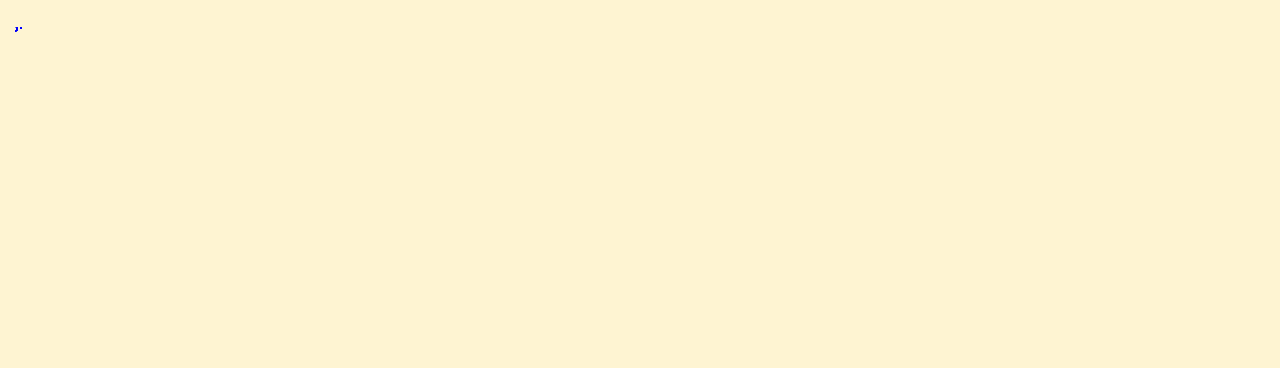
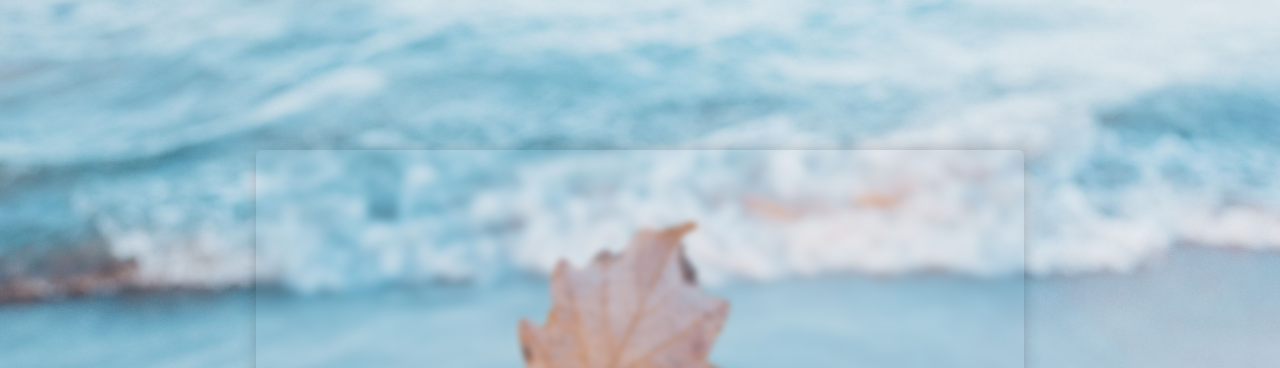
Before and after one commit to 2Donga/BackGroudTest, a plain HTML site: page index.html in a window 1280 px wide. Shown: the top 368 px of the page. Drawn offline with Linux system fonts and the light colour scheme.

Commit message:
初始化个人主页仓库

```diff
--- /dev/null
+++ b/css/demo.css
@@ -0,0 +1,29 @@
+body, html { font-size: 100%; 	padding: 0; margin: 0;}
+
+/* Reset */
+*,
+*:after,
+*:before {
+	-webkit-box-sizing: border-box;
+	-moz-box-sizing: border-box;
+	box-sizing: border-box;
+}
+
+/* Clearfix hack by Nicolas Gallagher: http://nicolasgallagher.com/micro-clearfix-hack/ */
+.clearfix:before,
+.clearfix:after {
+	content: " ";
+	display: table;
+}
+
+.clearfix:after {
+	clear: both;
+}
+
+body{
+	background: #494A5F;
+	color: #D5D6E2;
+	font-weight: 500;
+	font-size: 1.05em;
+	font-family: "Microsoft YaHei","Segoe UI", "Lucida Grande", Helvetica, Arial,sans-serif;
+}
--- /dev/null
+++ b/css/main.css
@@ -0,0 +1,131 @@
+html {
+	height: 100%;
+	/* Need Flex to force Panel overflow */
+	display: -webkit-box;
+	display: -ms-flexbox;
+	display: flex;
+	-webkit-box-flex: 1;
+	-ms-flex: 1 0 auto;
+	flex: 1 0 auto;
+	-webkit-box-align: center;
+	    -ms-flex-align: center;
+	        align-items: center;
+	-webkit-box-pack: center;
+	    -ms-flex-pack: center;
+	        justify-content: center;
+}
+
+body {
+	padding: 0;
+	margin: 0;
+	height: 100%;
+	background-position: center;
+	background-repeat: no-repeat;
+	background-attachment: local;
+	background-size: cover;
+	display: -webkit-box;
+	display: -ms-flexbox;
+	display: flex;
+	-webkit-box-align: center;
+	    -ms-flex-align: center;
+	        align-items: center;
+	-webkit-box-pack: center;
+	    -ms-flex-pack: center;
+	        justify-content: center;
+	-webkit-box-flex: 1;
+	    -ms-flex: 1 0 auto;
+	        flex: 1 0 auto;
+	-webkit-box-orient: vertical;
+	-webkit-box-direction: normal;
+	    -ms-flex-direction: column;
+	        flex-direction: column;
+			color:#fff;
+}
+
+.frosted-panel {
+	-webkit-box-shadow: 0 0 1rem 0 rgba(0, 0, 0, .2);
+	        box-shadow: 0 0 1rem 0 rgba(0, 0, 0, .2);
+	position: relative;
+	border-radius: 5px;
+	overflow: hidden;
+	visibility: hidden;
+	width: 0;
+	height: 0;
+}
+
+svg {
+	border-radius: 5px;
+	overflow: hidden;
+	height: 100%;
+	width: 100%;
+	position: absolute;
+	top: 0;
+	right: 0;
+	z-index: -1
+}
+
+.content {
+	z-index: 1;
+	overflow: hidden;
+}
+
+/* EVERYTHING BELOW THIS POINT IS FOR DEMO PURPOSES ONLY */
+
+.flex-container {
+	width: 100%;
+	height: 100%;
+	display: -webkit-box;
+	display: -ms-flexbox;
+	display: flex;
+	-webkit-box-align: center;
+	    -ms-flex-align: center;
+	        align-items: center;
+	-webkit-box-pack: center;
+	    -ms-flex-pack: center;
+	        justify-content: center;
+}
+
+.wh {
+	font-size: 30px;
+	font-family: 'Electrolize', sans-serif;
+	white-space: nowrap;
+}
+
+.wh:nth-child(1) {
+	display: inline;
+}
+
+.wh:nth-child(2),
+.wh:nth-child(3) {
+	display: none;
+}
+
+@media only screen and (min-width: 600px) {
+	.wh {
+		font-size: 40px;
+	}
+
+	.wh:nth-child(1),
+	.wh:nth-child(3) {
+		display: none;
+	}
+
+	.wh:nth-child(2) {
+		display: inline;
+	}
+}
+
+@media only screen and (min-width: 1200px) {
+	.wh {
+		font-size: 40px;
+	}
+
+	.wh:nth-child(1),
+	.wh:nth-child(2) {
+		display: none;
+	}
+
+	.wh:nth-child(3) {
+		display: inline;
+	}
+}
--- a/index.html
+++ b/index.html
@@ -1,70 +1,49 @@
-<HTML>
-<HEAD>
-<TITLE>JavaScript生成的动态下雨背景效果</TITLE>
-</HEAD>
-<BODY bgcolor="#fef4d2" >
-<center>
-<script language=JavaScript>
-<!-- [Step1]: 在此能够设置雨滴的多少 -->
-var rainsize = 40;
-<!-- [Step2]: 这里可以更改下雨的速度，数值大速度慢 -->
-var speed = 10;
-var x = new Array();
-var y = new Array();
-var r = new Array();
-var cx = new Array();
-var cy = new Array();
-var doc_width = document.body.clientWidth;
-var doc_height = document.body.clientHeight;
-for(i=0; i<rainsize; ++i) {
-  initRain();
-  if (i == 0) {
-    document.write("<div id=\"dot"+ i +"\" style=\"POSITION: ");
-    document.write("absolute; Z-INDEX: "+ i +"; VISIBILITY: ");
-    document.write("visible; TOP: 15px; LEFT: 15px;\"><font color=\"blue\">");
-    document.write(",</font></div>"); }
-  else {
-    document.write("<div id=\"dot"+ i +"\" style=\"POSITION: ");
-    document.write("absolute; Z-INDEX: "+ i +"; VISIBILITY: ");
-    document.write("visible; TOP: 15px; LEFT: 15px;\"><font color=\"blue\">");
-    document.write(",.</font></div>");  }
-}
+<!DOCTYPE html>
+<html lang="zh">
+<head>
+<meta charset="UTF-8">
+<meta http-equiv="X-UA-Compatible" content="IE=edge,chrome=1">
+<meta name="viewport" content="width=device-width, initial-scale=1.0">
+<title>HTML5 背景图片毛玻璃模糊特效DEMO演示</title>
 
-function initRain() {
-  a = 6;
-  r[i] = 1;
-  sn = Math.sin(a);
-  cs = Math.cos(a);
-  cx[i] = Math.random() * doc_width + 1;
-  cy[i] = Math.random() * doc_height + 1;
-  x[i] = r[i] * sn + cx[i];
-  y[i] = cy[i];
-}
+<link rel="stylesheet" type="text/css" href="css/demo.css">
+<link rel="stylesheet" type="text/css" href="css/loading.css">
+<link rel="stylesheet" type="text/css" href="css/main.css">
 
-function raindropIE() {
-  for (i = 0; i < rainsize; ++ i) {
-     updateRain();
-     if ((x[i] <= 1) || (x[i] >= (doc_width - 20)) || (y[i] >= (doc_height - 20))) {
-         makeRain();
-         doc_width = document.body.clientWidth;
-         doc_height = document.body.clientHeight; }
-     document.all["dot"+i].style.pixelTop = y[i];
-     document.all["dot"+i].style.pixelLeft = x[i]; }
-  setTimeout("raindropIE()", speed);
-}
-function updateRain() {
-  r[i] += 10;
-  x[i] = r[i] * sn + cx[i];
-  y[i] = r[i] * cs + cy[i];
-}
-function makeRain() {
-  r[i] = 1;
-  cx[i] = Math.random() * doc_width + 1;
-  cy[i] = 1;
-  x[i] = r[i] * sn + cx[i];
-  y[i] = r[i] * cs + cy[i];
-}
-raindropIE();
-</script>
-</BODY>
-</HTML>
+</head>
+<body space-top-bot="50px">
+
+<div class="page-loading__icon"></div>
+
+<div class="frosted-panel" panel-dimensions="80% 60%" breakpoint-type="min-width" breakpoints="600px 80% 80%, 1200px 60% 500px">
+
+	<svg>
+		<filter id="blurMe" filterRes="1200" color-interpolation-filters="sRGB">
+			<feGaussianBlur in="SourceGraphic" stdDeviation="7" />
+		</filter>
+
+		<image xlink:href="./img/bg1.jpg" x="0" y="0" width="2880" height="1620" filter="url(#blurMe)" />
+	</svg>
+
+	<div class="content" content-margin="5px">
+		<!-- ALL PANEL CONTENT GOES HERE -->
+		<!-- .flex-container is for demo purposes only -->
+		<div class="flex-container">
+			<span class="wh">80% 60%</span>
+			<span class="wh">80% 80%</span>
+			<span class="wh">这里是文字内容</span>
+		</div>
+
+	</div>
+
+</div>
+
+<script src="js/app.js"></script>
+
+<div style="text-align:center;clear:both;">
+<script src="/gg_bd_ad_720x90.js" type="text/javascript"></script>
+<script src="/follow.js" type="text/javascript"></script>
+</div>
+
+</body>
+</html>
--- /dev/null
+++ b/js/app.js
@@ -0,0 +1,440 @@
+// endsWith polyfill IE11
+if (!String.prototype.endsWith) {
+  String.prototype.endsWith = function(search, this_len) {
+      if (this_len === undefined || this_len > this.length) {
+          this_len = this.length;
+      }
+      return this.substring(this_len - search.length, this_len) === search;
+  };
+}
+
+/* Frosted Panel - sourced from https://github.com/cryptodescriptor/frosted-panel */
+
+var frostedPanel = {
+  e : {
+    img : document.querySelector('image'),
+    svg : document.querySelector('svg'),
+    panel : document.querySelector('.frosted-panel'),
+    content : document.querySelector('.content'),
+    html : document.documentElement,
+    loading : document.querySelector('.page-loading__icon')
+  },
+
+  config : {
+    'breakpoints' : []
+  },
+
+  error : function(s) {
+    console.log(s)
+  },
+
+  valid_num : function(str) {
+    return (!isNaN(str) && str != "" && str != null);
+  },
+
+  validate_wh : function(val) {
+    var val = val.toLowerCase();
+    var num;
+
+    if (val === 'auto') {
+      return true;
+    } else if (!val.endsWith('px') && !val.endsWith('%')) {
+      return false;
+    } else if (val.endsWith('px')) {
+      num = this.valid_num(val.replace('px', ''));
+    } else if (val.endsWith('%')) {
+      num = this.valid_num(val.replace('%', ''));
+    }
+
+    return (!num) ? false : true;
+  },
+
+  ignoring_breakpoint_err : function(breakpoint) {
+    this.error('Ignoring breakpoint: "' + breakpoint + '"');
+  },
+
+  invalid_breakpoint_err : function(breakpoint, val, i) {
+    var joined = breakpoint.join(' ');
+
+    this.error('Invalid value "' + val + '" at breakpoint: "' +
+      joined + '", index: ' + i);
+
+    this.ignoring_breakpoint_err(joined);
+  },
+
+  valid_breakpoint : function(breakpoint) {
+    // should be 3 in length
+    if (breakpoint.length !== 3) {
+      var joined = breakpoint.join(' ');
+      this.error('Expected 3 values at breakpoint: "' + joined + '"');
+      this.ignoring_breakpoint_err(joined);
+      return false;
+    }
+
+    // validate actual breakpoint width
+    var b = breakpoint[0].toLowerCase();
+
+    // make sure breakpoint ends with px and is a number
+    if (!b.endsWith('px') || !this.valid_num(b.replace('px', ''))) {
+      this.invalid_breakpoint_err(breakpoint, b, 0);
+      return false;
+    }
+
+    // validate width and height values
+    var val;
+
+    for (var i = 1; i < 3; i++) {
+      val = breakpoint[i];
+
+      if (!this.validate_wh(val)) {
+        this.invalid_breakpoint_err(breakpoint, val, i);
+        return false;
+      }
+    }
+    return true;
+  },
+
+  load_breakpoints : function() {
+    // check for breakpoint attr
+    var panel_breakpoints = this.e.panel.getAttribute('breakpoints');
+
+    // if attribute missing, return
+    if (!panel_breakpoints) return;
+
+    // parse and validate breakpoints
+    var breakpoints = panel_breakpoints.split(',');
+    var breakpoint;
+
+    for (var i = 0; i < breakpoints.length; i++) {
+      // breakpoint, width, height
+      breakpoint = breakpoints[i].trim().split(' ');
+
+      // store breakpoint as a number
+      if (this.valid_breakpoint(breakpoint)) {
+        breakpoint[0] = parseInt(breakpoint[0]);
+        this.config.breakpoints.push(breakpoint);
+      }
+    }
+
+    var self = this;
+
+    // sort: ascending min-width, descending max-width
+    this.config.breakpoints = this.config.breakpoints.sort(function(a, b) {
+      return (self.config.maxWidth === true) ? (b[0] - a[0]) : (a[0] - b[0]);
+    });
+  },
+
+  load_attributes : function() {
+      var c = this.config;
+
+      c['imageWidth'] = this.e.img.getAttribute('width');
+      c['imageHeight'] = this.e.img.getAttribute('height');
+
+      c['paddingTopBot'] = parseInt(
+          document.body.getAttribute('space-top-bot')
+        ) || 0;
+
+      c['contentMargin'] = parseInt(
+          this.e.content.getAttribute('content-margin')
+        ) || 0;
+
+      c['brType'] = this.e.panel.getAttribute('breakpoint-type') || 'min-width';
+
+      c['maxWidth'] = this.config.brType.toLowerCase() === 'max-width';
+  },
+
+  load_config : function() {
+    var attr = 'panel-dimensions';
+    var panel_dimensions = this.e.panel.getAttribute(attr);
+
+    // check attribute exists and isnt empty
+    if (!panel_dimensions) {
+      this.error('Empty/Missing required attr "'+attr+'"!');
+      return false;
+    }
+
+    var wh = panel_dimensions.split(' ');
+
+    // verify we have 2 values
+    if (wh.length !== 2) {
+      this.error('Unexpected length "' + wh.length + '" for "'+attr+'" attr!');
+      return false;
+    }
+
+    // validate width and height values
+    for (var i = 0; i < wh.length; i++) {
+      if (!this.validate_wh(wh[i])) {
+        this.error('Invalid value "' + wh[0] + '" for "'+attr+'" attr!');
+        return false;
+      }
+    }
+
+    this.config['width'] = wh[0];
+    this.config['height'] = wh[1];
+
+    // load the rest of the attributes
+    this.load_attributes();
+
+    // load breakpoints
+    this.load_breakpoints();
+
+    return true;
+  },
+
+  is_suitable_breakpoint : function(breakpoint, viewportWidth) {
+    var condition;
+
+    if (this.config.maxWidth === true) {
+      condition = viewportWidth <= breakpoint[0];
+    } else {
+      condition = viewportWidth >= breakpoint[0];
+    }
+
+    return (condition === true) ? true : false;
+  },
+
+  find_suitable_breakpoint : function(viewportWidth) {
+    var current, breakpoint = null;
+
+    for (var i = 0; i < this.config.breakpoints.length; i++) {
+      current = this.config.breakpoints[i];
+      if (this.is_suitable_breakpoint(current, viewportWidth)) {
+        breakpoint = current;
+        continue;
+      }
+      break;
+    }
+    return breakpoint;
+  },
+
+  fetch_breakpoint : function(viewportWidth) {
+    // if breakpoints are empty
+    if (this.config.breakpoints.length === 0) return null;
+
+    // if we don't currently need a breakpoint
+    if (this.config.maxWidth === true) {
+      if (viewportWidth > this.config.breakpoints[0][0]) return null;
+    } else {
+      if (viewportWidth < this.config.breakpoints[0][0]) return null;
+    }
+
+    return this.find_suitable_breakpoint(viewportWidth);
+  },
+
+  auto : {
+    'w' : null,
+    'h' : null
+  },
+
+  toggle_auto : function(on, type, panelWidthOrHeightPx) {
+    var w_or_h = (type === 'w') ? 'width' : 'height';
+    if ((on === true) && (this.auto[type] === false || this.auto[type] === null)) {
+      this.e.content.style[w_or_h] = 'auto';
+      this.e.panel.style[w_or_h] = 'auto';
+      this.auto[type] = true;
+    } else if (on === false) {
+      this.e.content.style[w_or_h] = panelWidthOrHeightPx - (this.config.contentMargin*2) + 'px';
+      this.e.panel.style[w_or_h] = panelWidthOrHeightPx + 'px';
+      this.auto[type] = false;
+    }
+  },
+
+  set_pixel_val : function(val, viewportWidthOrHeight, type) {
+    if (val.endsWith('%')) {
+      var px = (viewportWidthOrHeight/100)*val.replace('%', '');
+      this.toggle_auto(false, type, px);
+      return px;
+    } else if (val.endsWith('px')) {
+      var px = parseInt(val.replace('px', ''));
+      this.toggle_auto(false, type, px);
+      return px;
+    } else if (val.toLowerCase() === 'auto') {
+      var m = (this.config.contentMargin*2);
+      this.toggle_auto(true, type);
+      return ((type === 'w') ? (this.e.content.clientWidth+m) : (this.e.content.clientHeight+m));
+    }
+  },
+
+  calc_cover_size : function() {
+    // calculate the size of the scaled bg image
+    var width = this.config.imageWidth;
+    var height = this.config.imageHeight;
+
+    var object = document.body;
+
+    // Step 1 - Get the ratio of the div + the image
+    var imageRatio = width/height;
+    var coverRatio = object.offsetWidth/object.offsetHeight;
+
+    // Step 2 - Work out which ratio is greater
+    if (imageRatio >= coverRatio) {
+        // The Height is our constant
+        var coverHeight = object.offsetHeight;
+        var scale = (coverHeight / height);
+        var coverWidth = width * scale;
+    } else {
+        // The Width is our constant
+        var coverWidth = object.offsetWidth;
+        var scale = (coverWidth / width);
+        var coverHeight = height * scale;
+    }
+
+    return [coverWidth, coverHeight, scale];
+  },
+
+  set_panel_width_and_height : function(viewportWidth, viewportHeight) {
+    // See if we hit a breakpoint
+    var breakpoint = this.fetch_breakpoint(viewportWidth);
+
+    if (breakpoint === null) {
+      var w = this.config.width;
+      var h = this.config.height;
+    } else {
+      var w = breakpoint[1];
+      var h = breakpoint[2];
+    }
+
+    // Convert to pixels and set width + height
+    var w = this.set_pixel_val(w, viewportWidth, 'w');
+    var h = this.set_pixel_val(h, viewportHeight, 'h');
+
+    // Return w,h so we can calc pan + zoom values
+    return [w, h];
+  },
+
+  previous_viewport_w : null,
+  previous_viewport_h : null,
+
+  viewport_size_not_changed : function(viewportWidth, viewportHeight) {
+    return (
+        this.previous_viewport_w === viewportWidth &&
+        this.previous_viewport_h === viewportHeight
+      );
+  },
+
+  is_mobile : function() {
+    return (typeof window.orientation !== 'undefined') || (navigator.userAgent.indexOf('IEMobile') !== -1);
+  },
+
+  get_device_width_and_height : function() {
+    // Mobile versions of Chrome have a problem with innerWidth after rotation.
+    // Use clientWidth + clientHeight instead.
+    var viewportWidth = document.documentElement.clientWidth;
+    var viewportHeight = document.documentElement.clientHeight;
+
+    if (!this.is_mobile()) {
+      var scrollbarWidth = window.innerWidth - document.documentElement.clientWidth;
+    } else {
+      var scrollbarWidth = 0;
+    }
+
+    // If scrollbar is visible
+    viewportWidth = (scrollbarWidth > 0) ? (viewportWidth+scrollbarWidth) : viewportWidth;
+
+    return [viewportWidth, viewportHeight];
+  },
+
+  prepare_pan_and_zoom : function() {
+    // Get viewport width and height
+    var viewPortWH = this.get_device_width_and_height();
+    var viewportWidth = viewPortWH[0];
+    var viewportHeight = viewPortWH[1];
+
+    // Don't need to do anything if viewport size didn't change
+    if (this.viewport_size_not_changed(viewportWidth, viewportHeight)) {
+      return null;
+    }
+
+    this.previous_viewport_w = viewportWidth;
+    this.previous_viewport_h = viewportWidth;
+
+    // Set Panel width and height
+    var wh = this.set_panel_width_and_height(viewportWidth, viewportHeight);
+    var panelW = wh[0];
+    var panelH = wh[1];
+
+    // Set html minHeight for padding effect
+    this.e.html.style.minHeight = (panelH + (this.config.paddingTopBot*2)) + 'px';
+
+    // Get size of scaled background image
+    var width_height_scale = this.calc_cover_size();
+    var imageWidth = width_height_scale[0];
+    var imageHeight = width_height_scale[1];
+
+    // Make svg behave like a centered background image
+    var cropX = (imageWidth-viewportWidth)/2;
+    var cropY = (imageHeight-viewportHeight)/2;
+
+    // Calculate how much we need to pan
+    var panW = (-(viewportWidth-panelW)/2) - cropX;
+    var panH = (-(viewportHeight-panelH)/2) - cropY;
+
+    var scale = width_height_scale[2];
+
+    return [panW, panH, scale];
+  },
+
+  pan_and_zoom : function() {
+    var panW_panH_scale = this.prepare_pan_and_zoom();
+    if (panW_panH_scale === null) return;
+    var panW = panW_panH_scale[0];
+    var panH = panW_panH_scale[1];
+    var scale = panW_panH_scale[2];
+    this.e.img.setAttribute('transform', 'translate('+panW+' '+panH+') scale('+scale+')');
+  },
+
+  started : false,
+  bg_img : null,
+
+  ready : function(callback) {
+    // Check the background image is loaded before starting frostedPanel
+    var src = this.e.img.getAttribute('xlink:href');
+
+    this.bg_img = src;
+
+    var img = new Image();
+
+    img.onload = function() {
+      if (!this.started) {
+        this.started = true;
+        callback();
+      }
+    }
+
+    img.src = src;
+
+    if (img.complete) img.onload();
+  },
+
+  init : function() {
+    var bg = this.bg_img;
+
+    // Set background image
+    document.body.style.backgroundImage = 'url(' + bg + ')';
+
+    // Set content margin
+    this.e.content.style.margin = frostedPanel.config.contentMargin + 'px';
+
+    // Start Resize Listener
+    window.addEventListener("resize", function() {
+      frostedPanel.pan_and_zoom();
+    });
+
+    // Do initial pan and zoom
+    this.pan_and_zoom();
+
+    // Hide loading and display panel
+    this.e.loading.style.display = 'none';
+    this.e.panel.style.visibility = 'visible';
+  }
+}
+
+var loaded = frostedPanel.load_config();
+
+if (loaded) {
+  frostedPanel.ready(function() {
+    frostedPanel.init();
+  });
+} else {
+  frostedPanel.error('frostedPanel aborted!');
+}
```
Also changed, not shown: css/loading.css (added, +31 -0 lines), img/bg1.jpg (added).
